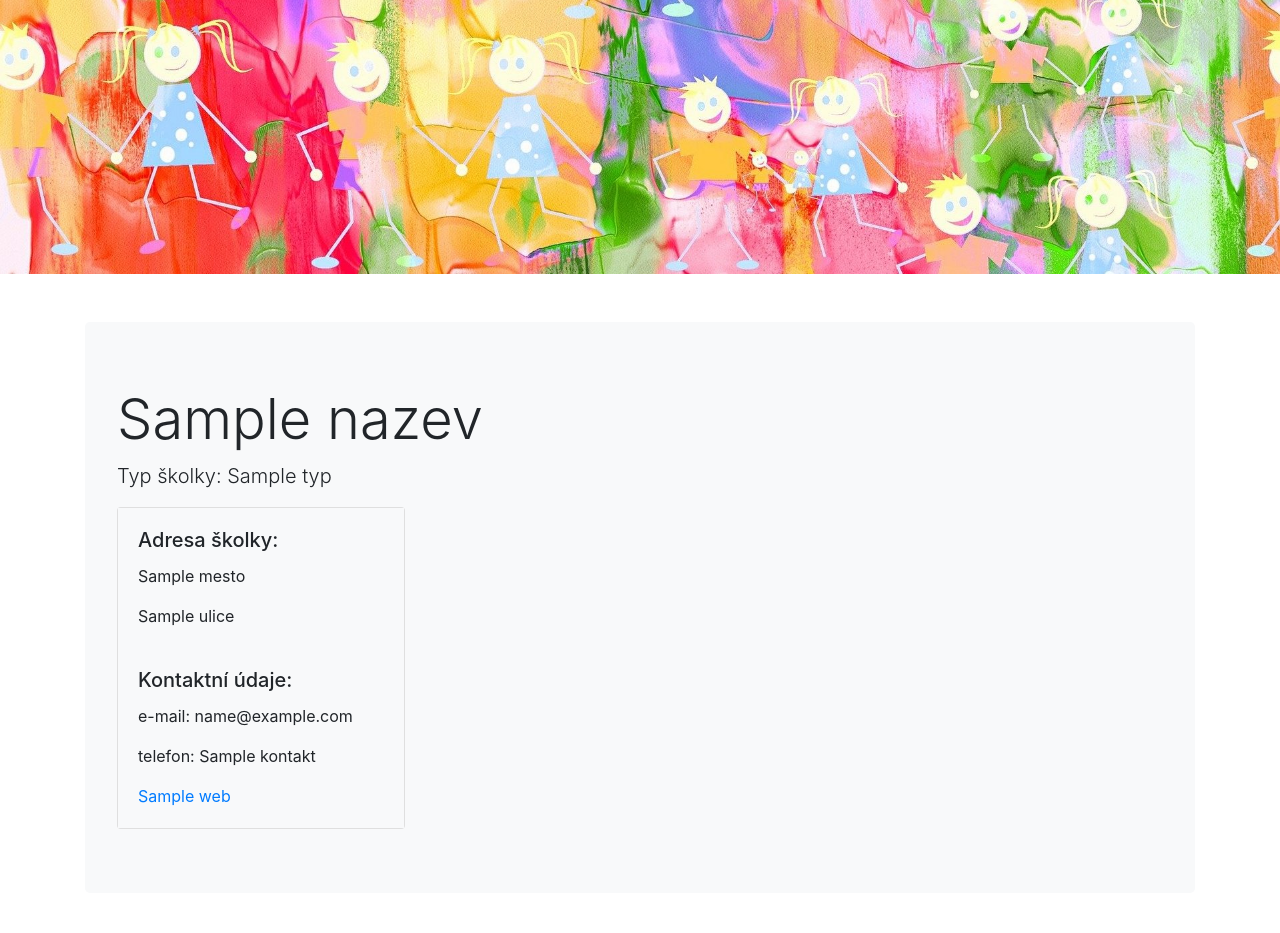
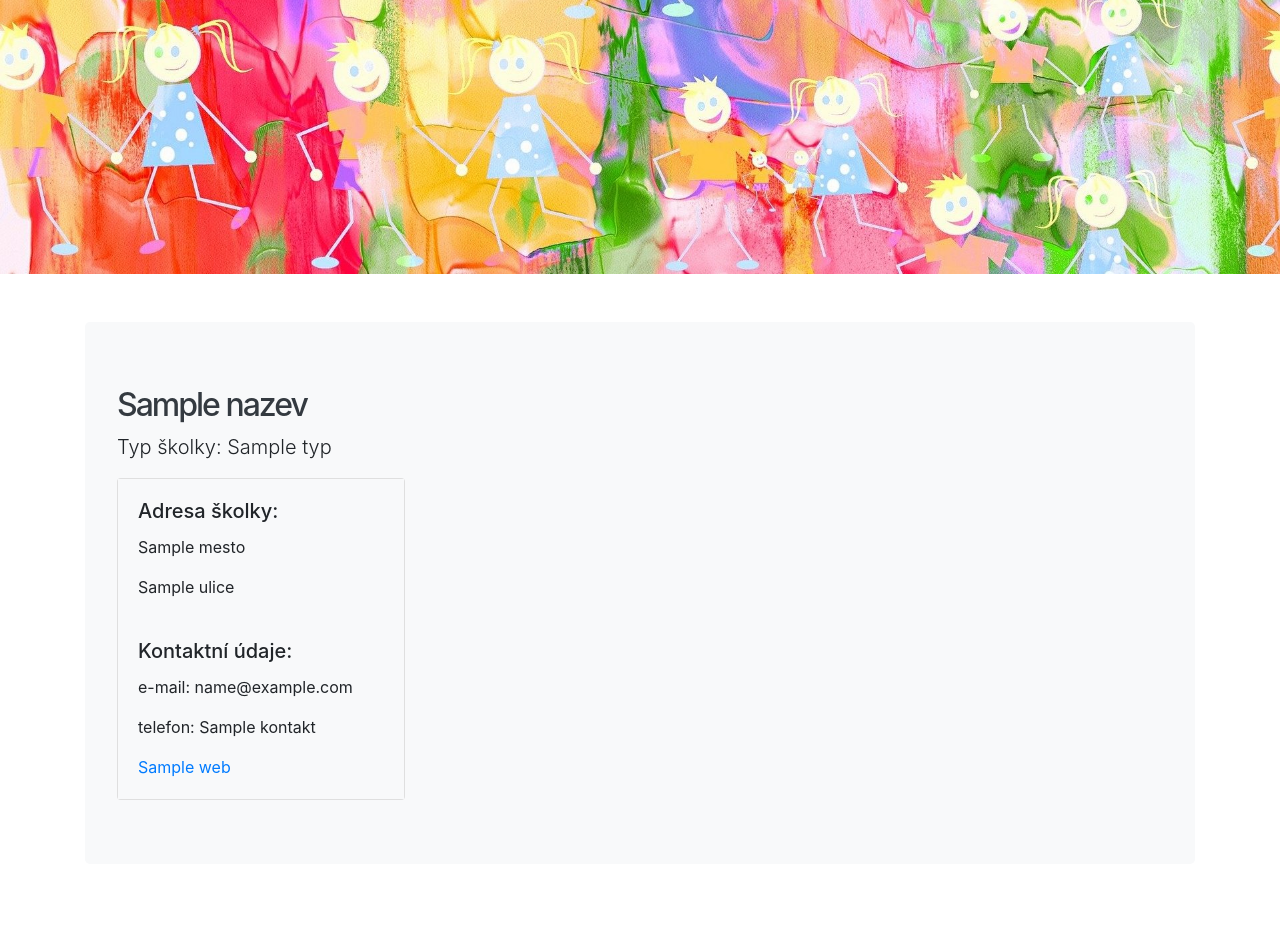
Before and after one commit to JanaMare/skolka_projekt, a Flask app: page /skolky_detail/1 in a window 1280 px wide. Shown: the part 64-997 px from the top of the page. Run offline with Flask 2, Linux system fonts and the light colour scheme; a database or web service that is not in the repository returns one stand-in record (values such as "Sample title"); some libraries are stand-ins or nearby versions.

Commit message:
uprava velikosti nazvu

```diff
--- a/templates/skolky_detail.html
+++ b/templates/skolky_detail.html
@@ -4,7 +4,7 @@
 <br>
 <div class="container">
     <div class="jumbotron bg-light">
-        <h1 class="display-4">{{skolky_detail.nazev}}</h1>
+        <h2 class="display-5 text-left text-dark" >{{skolky_detail.nazev}}</h2>
         <p class="lead">Typ školky: {{skolky_detail.typ}}</p>
         <div class="card" style="width: 18rem;">
             <div class="card-body bg-light">
```
